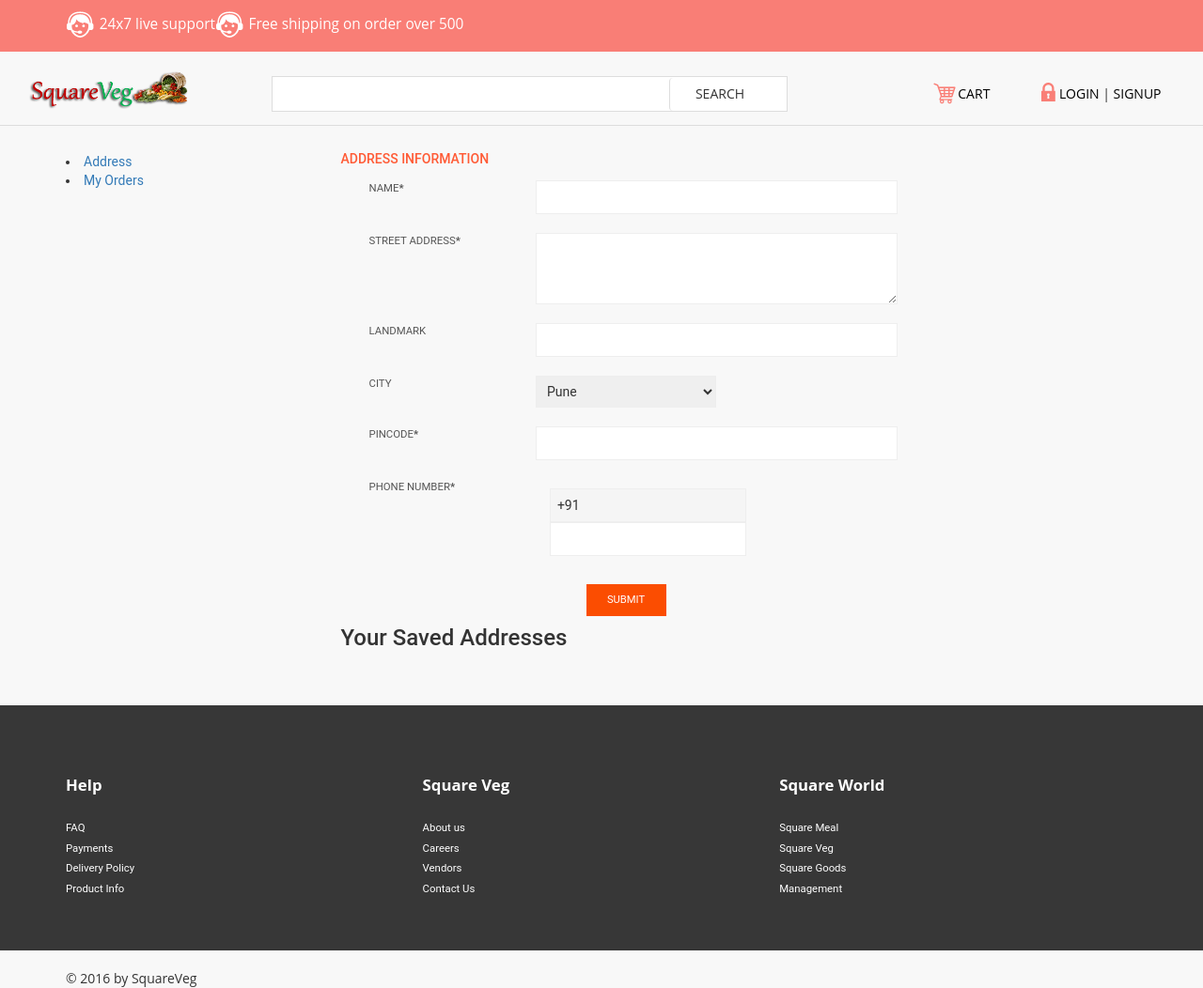
After one commit to phatakrajan/SquareWorld, a Django app: page /SquareVeg/address in a window 1280 px wide. The commit adds this page. Shown: the whole page at 94% size. Run offline with Django 3.2, Linux system fonts and the light colour scheme; data that the repository does not hold is empty; some libraries are stand-ins or nearby versions.

Commit message:
Address Page Changes

```diff
--- /dev/null
+++ b/SquareWorld/SquareVeg/AddressView.py
@@ -0,0 +1,37 @@
+
+from django.views.generic.base import TemplateView
+from django.shortcuts import render
+from SquareVeg.models import Addresses
+from django.http.response import HttpResponseRedirect
+
+class AddressView(TemplateView):
+    """description of class"""
+    template_name = "SquareVeg/address.html"
+
+    def get(self, request, *args, **kwargs):
+        # super(RegisterView, self).get(request, *args, **kwargs)\
+        addresses = Addresses.objects.filter(user_id=request.user.id)
+        errors = []
+        return render(request,'SquareVeg/address.html',{'errors': errors, 'addresses' : addresses})
+
+    def post(self, request, *args, **kwargs):
+        errors = []
+        # check whether it's valid:
+        if not request.POST.get('name', ''):
+            errors.append('Enter a name.')
+        if not request.POST.get('address', ''):
+            errors.append('Enter an address.')
+        if not errors:
+            # process the data in form.cleaned_data as required
+            # ...
+            # redirect to a new URL:
+            Addresses.objects.create(user_id=request.user,
+                             user_name = request.POST['name'],
+                             city=request.POST['city'],
+                             street_address = request.POST['address'],
+                             landmark = request.POST['landmark'],
+                             pincode = request.POST['pincode']
+                             )
+            return HttpResponseRedirect('./address')
+
+        return render(request,'SquareVeg/address.html',{'errors': errors, 'addresses' : addresses})
--- a/SquareWorld/SquareVeg/static/css/style.css
+++ b/SquareWorld/SquareVeg/static/css/style.css
@@ -403,7 +403,10 @@ ul.qty-select li.amt{
 	display: block;
 	text-transform: uppercase;
 }
-.register-top-grid input[type="text"], .register-bottom-grid input[type="password"] {
+.register-top-grid input[type="text"],
+.register-top-grid textarea,
+.register-top-grid select,
+.register-bottom-grid input[type="password"] {
 	border: 1px solid #EEE;
 	outline-color:#FF5B36;
 	font-size: 1em;
--- /dev/null
+++ b/SquareWorld/SquareVeg/templates/SquareVeg/address.html
@@ -0,0 +1,81 @@
+{% extends 'SquareVeg/index.html' %}
+{% load staticfiles %}
+
+{% block content %}
+
+<div class="row">
+    <div class="col-md-9 col-xs-12">
+        <section id="addressForm">
+            <form action="./address" method="post" class="form-horizontal">
+                {% csrf_token %}
+                {% if errors %}
+                    <ul>
+                        {% for error in errors %}
+                        <li>{{ error }}</li>
+                        {% endfor %}
+                    </ul>
+                {% endif %}
+                <div class="register-top-grid">
+					<h3>ADDRESS INFORMATION</h3>
+					 <div class="row col-md-12 col-xs-12">
+						<span class="col-md-4 col-xs-12">Name<label>*</label></span>
+						<input class="col-md-8 col-xs-12" type="text" name="name"/>
+					 </div>
+                    <div class="row col-md-12 col-xs-12">
+						<span class="col-md-4 col-xs-12">Street Address<label>*</label></span>
+						<textarea rows="3" class="col-md-8 col-xs-12" name="address" ></textarea>
+					 </div>
+                    <div class="row col-md-12 col-xs-12">
+						<span class="col-md-4 col-xs-12">Landmark</span>
+						<input class="col-md-8 col-xs-12" type="text" name="landmark"/>
+					 </div>
+                    <div class="row col-md-12 col-xs-12">
+						<span class="col-md-4 col-xs-12">City</span>
+						<select class="col-md-4 col-xs-12" name="city">
+                            <option selected="selected"  value="Pune">Pune</option>
+                        </select>
+					 </div>
+                    <div class="row col-md-12 col-xs-12">
+						<span class="col-md-4 col-xs-12">Pincode<label>*</label></span>
+						<input class="col-md-8 col-xs-12" type="text" name="pincode"/>
+					 </div>
+                    <div class="row col-md-12 col-xs-12">
+						<span class="col-md-4 col-xs-12">Phone Number<label>*</label></span>
+						<div class="col-md-8 col-xs-12">
+                            <input class="phone_code" type="text" value="+91" disabled/>
+                            <input type="text" name="phone"/>
+                        </div>
+					 </div>
+                    <div class="add-button col-md-12 col-xs-12">
+                        <input type="submit" value="submit">
+                    </div>
+                </div>
+            </form>
+        </section>
+        <div class="sav-ad">
+            <h3>Your Saved Addresses</h3>
+            <br />
+
+            {% for address in addresses %}
+            <div class="account_page_address_info sel" id="address_infos">
+                <div class="account_page_address_data">
+                    <span>
+                        <b>{{ address.user_name }}</b>
+                    </span>
+                    <br/>
+                    <span>{{address.street_address}}</span>
+                    <br/>
+                    <span>{{ address.city}} - {{address.pincode}}</span>
+                </div>
+            </div>
+            {% endfor %}
+        </div>
+    </div>
+</div>
+
+{% endblock %}
+
+{% block navigationmenu %}
+    <li><a href="address">Address</a></li>
+    <li><a href="orders">My Orders</a></li>
+{% endblock %}
--- a/SquareWorld/SquareVeg/templates/SquareVeg/header.html
+++ b/SquareWorld/SquareVeg/templates/SquareVeg/header.html
@@ -41,6 +41,7 @@
                             <span class="caret"></span>
                         </a>
                         <ul class="dropdown-menu">
+                            <li> <a href="{% url 'address' %}?next=/SquareVeg">Addresses</a></li>
                             <li> <a href="{% url 'auth:logout' %}?next=/SquareVeg">Logout</a></li>
                         </ul>
                     </li>
--- a/SquareWorld/SquareVeg/templates/SquareVeg/login.html
+++ b/SquareWorld/SquareVeg/templates/SquareVeg/login.html
@@ -7,14 +7,14 @@
 	<div class=" login-right">
 	    <h3>REGISTERED CUSTOMERS</h3>
 	    <p>If you have an account with us, please log in.</p>
-	    <form>
+	    <form method="post" action="{% url 'login' %}">
 		    <div>
 		        <span>Email Address<label>*</label></span>
-		        <input class="col-lg-11" type="text">
+		        <input class="col-lg-11" type="text" name="email">
 		    </div>
 		    <div>
 		        <span>Password<label>*</label></span>
-		        <input class="col-lg-11" type="password">
+		        <input class="col-lg-11" type="password" name="password">
 		    </div>
             <div class="clearfix"> </div>
 		    <a class="forgot" href="#">Forgot Your Password?</a>
--- a/SquareWorld/SquareVeg/urls.py
+++ b/SquareWorld/SquareVeg/urls.py
@@ -6,11 +6,13 @@ from SquareWorld import settings
 from SquareVeg.views import CartView
 from SquareVeg import views
 from SquareVeg.registerloginview import RegisterView, LoginView
+from SquareVeg.AddressView import AddressView
 
 urlpatterns = [
     url(r'^$', ProductListView.as_view(), name='SquareVeg'),
     url(r'^(?P<pk>\d+)$', ProductListView.as_view(), name='SquareVeg_Category'),
     url(r'^register$', RegisterView.as_view(), name='register'),
+    url(r'^address$', AddressView.as_view(), name='address'),
     url(r'^login/$', LoginView.as_view(), name='login'),
     url(r'^cart/$', CartView.as_view(), name='cart'),
     url(r'^admin/', include(admin.site.urls)),
--- a/SquareWorld/SquareWorld/config.py
+++ b/SquareWorld/SquareWorld/config.py
@@ -4,3 +4,5 @@ SOCIAL_AUTH_FACEBOOK_SECRET = '77a3b9c0e914862d07214cd568782576'
 
 SOCIAL_AUTH_LOGIN_REDIRECT_URL = '/SquareVeg/login/'
 SOCIAL_AUTH_LOGIN_URL = '/'
+
+LOGIN_URL = '/SquareVeg/login/'
```
Also changed, not shown: SquareWorld/SquareVeg/models.py (+12 -0 lines), SquareWorld/SquareVeg/registerloginview.py (+16 -0 lines), 1 other file.
